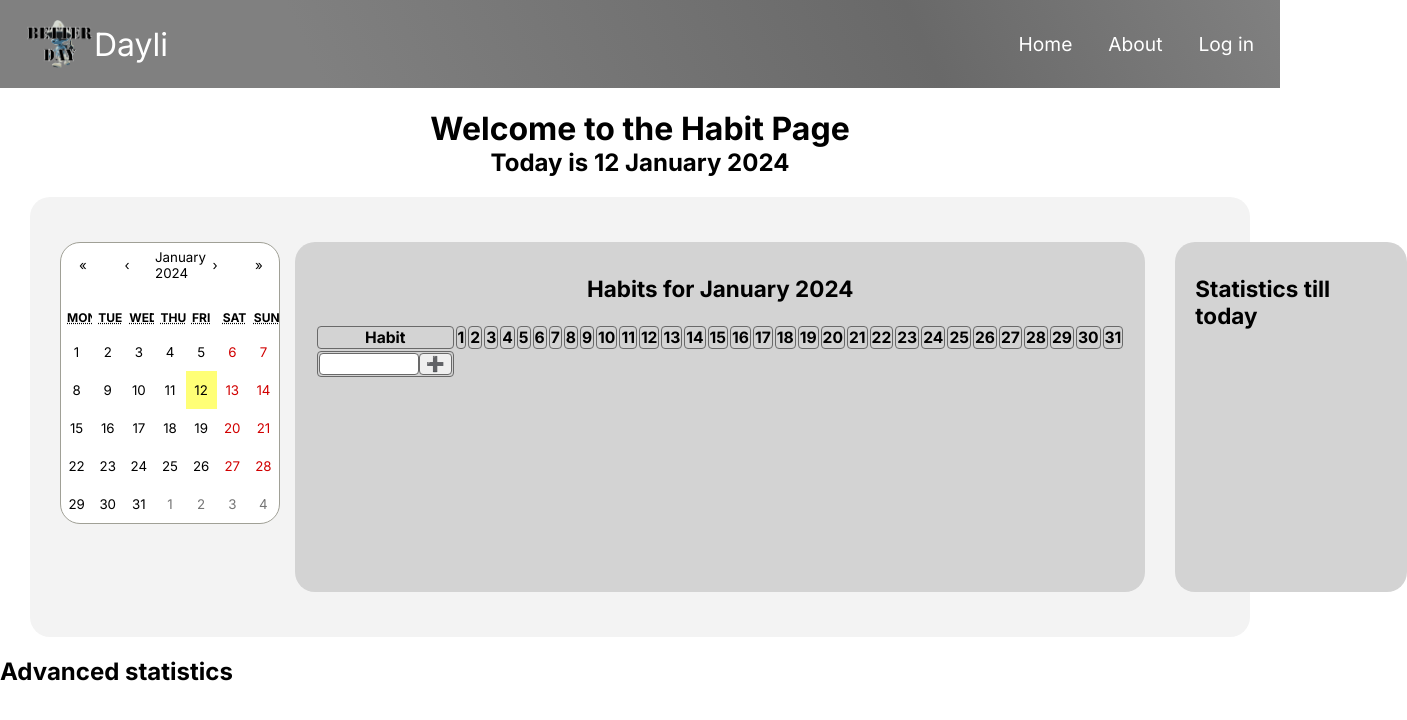
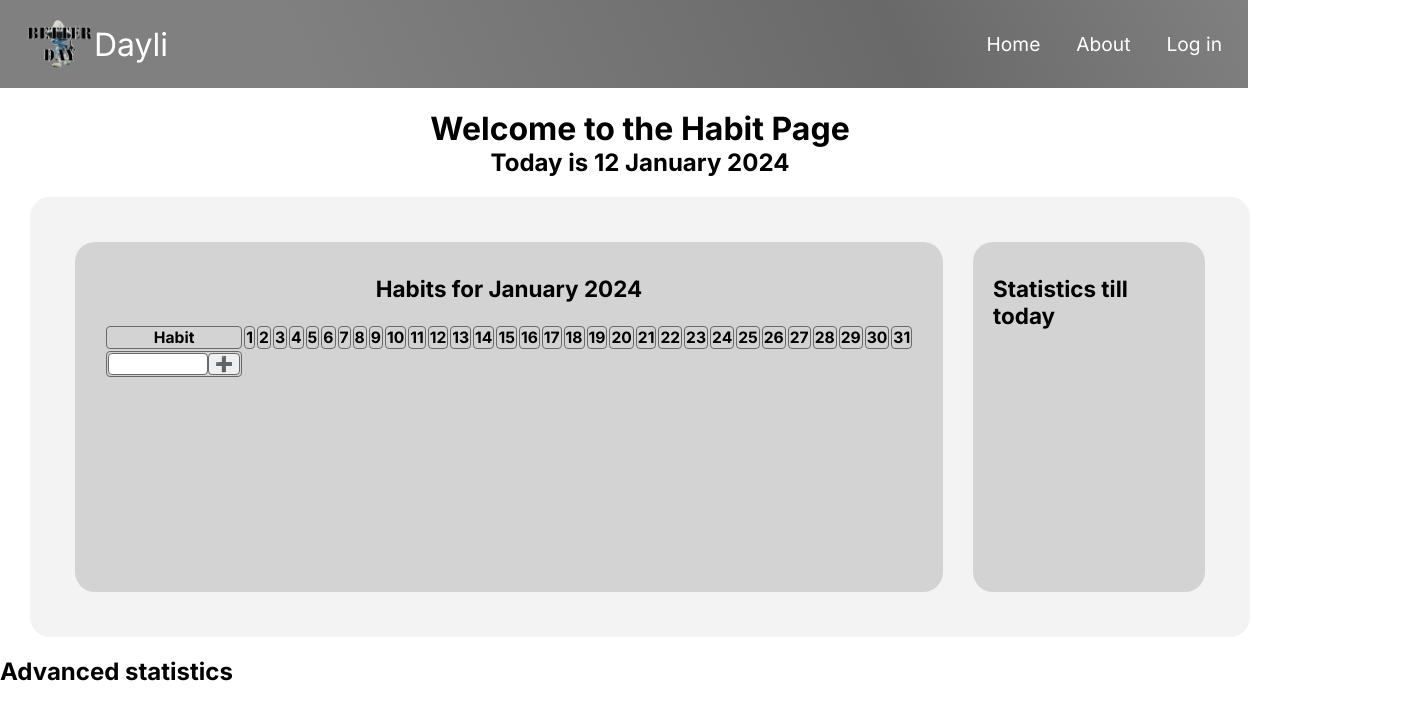
Before and after one commit to PiotrFoltyniewicz/Dayli, a React (Create React App) app in the folder ClientApp/: page /habit in a window 1280 px wide. Shown: the top 720 px of the page, 1407 px wide, since content can reach past the window. Built offline with nearby package versions, Linux system fonts and the light colour scheme; no server answers.

Commit message:
Revert "yES"
This reverts commit 5a19f1bcb627f8a97c2f412676ff48f6bdd0201a.

```diff
--- a/ClientApp/src/components/HabitPage.js
+++ b/ClientApp/src/components/HabitPage.js
@@ -41,22 +41,8 @@ function HabitPage() {
         });
 
         if (habitListResponse.ok) {
-            // FILTR HABITLISTU I DODAĆ DO STATE
             const habitListData = await habitListResponse.json();
-            for (let name of habitList) {
-                const habitsToRow = []
-                for (let habitGroup of habits) {
-                    for (let habit of habitGroup.habits) {
-                        if (habit !== null && habit.title === name.title) {
-                            habitsToRow.push(habit);
-                        }
-                    }
-                }
-                if (habitsToRow.length > 0) {
-
-                }
-
-            }
+            setHabitList(habitListData);
         }
     }
 
@@ -183,8 +169,6 @@ function HabitPage() {
                 <h2>{`Today is ${chosenDate.getDate()} ${convertToMonthName(chosenDate.getMonth())} ${chosenDate.getFullYear()}`}</h2>
             </header>
             <main className='habitPage--main'>
-                <Calendar
-                    className='taskPage--calendar'/>
                 <section className='habitPage--main--habitList'>
                     <h3>{`Habits for ${convertToMonthName(chosenDate.getMonth())} ${chosenDate.getFullYear()}`}</h3>
                     <table className='habitPage--main--habitTable'>
--- a/ClientApp/src/custom.css
+++ b/ClientApp/src/custom.css
@@ -47,7 +47,7 @@ body {
     padding: 10px 16px;
     height: 10%;
     position: sticky;
-    width: 100%;
+    width: calc(100% - 32px);
     top: 0;
     z-index: 100;
 }
@@ -361,8 +361,7 @@ body {
 .taskPage--calendar, .habitPage--calendar, .notePage--calendar {
     border-radius: 20px;
     min-width: 220px;
-    max-height: 400px;
-    height: 100%;
+    max-height: 300px;
     margin-top: 15px;
 }
 
```
